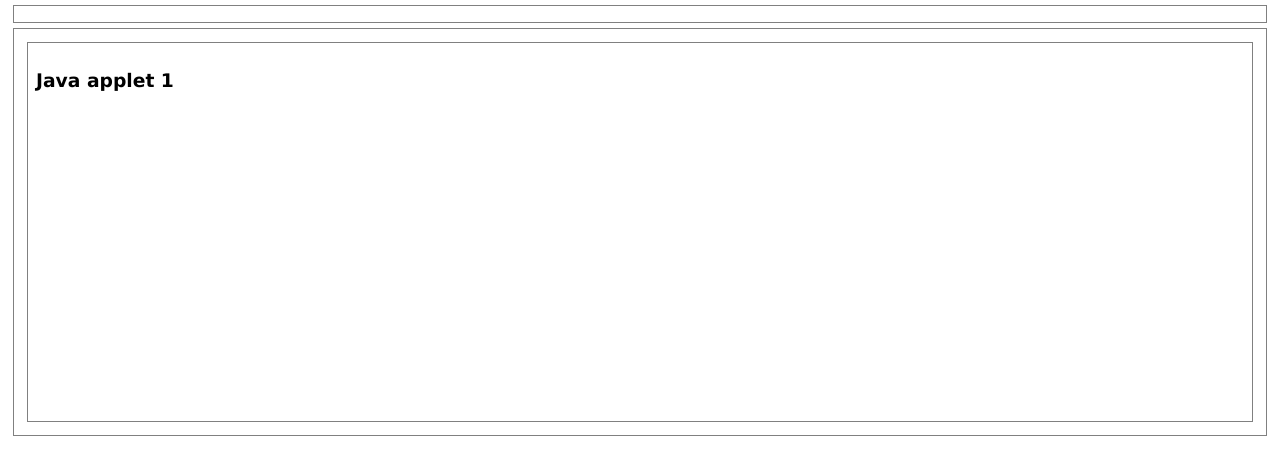
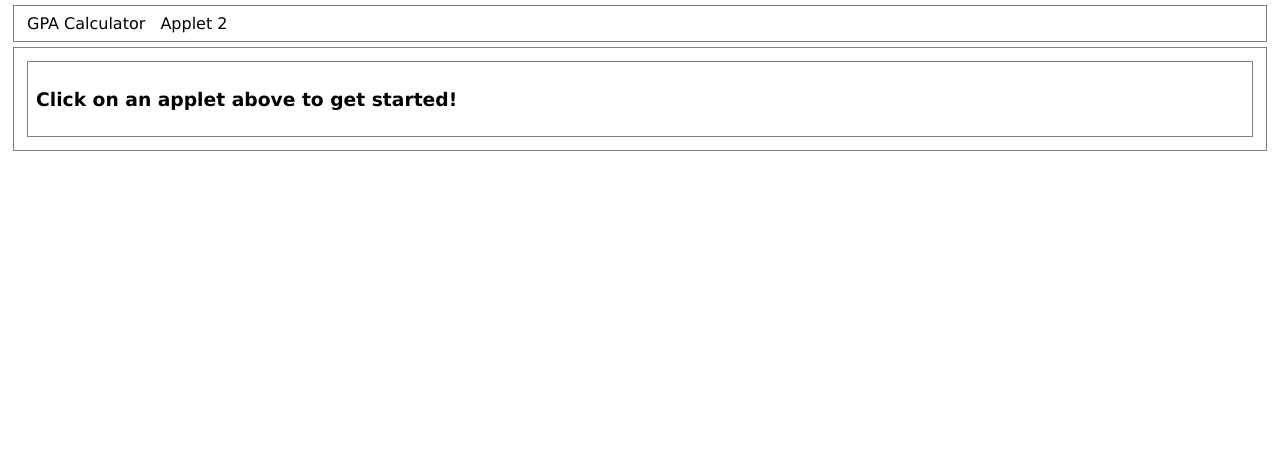
Before and after one commit to CBartsc/JavaApplets, a plain HTML site: page index.html in a window 1280 px wide. Shown: the part 107-582 px from the top of the page. Drawn offline with nearby package versions, Linux system fonts and the light colour scheme.

Commit message:
Added navbar & multiple applets

```diff
--- a/index.html
+++ b/index.html
@@ -9,17 +9,43 @@
 		http://api.jquery.com/
 		jQuery tutorial
 		http://www.w3schools.com/jquery/ -->
+		<script>
+			$(document).ready(function(){
+				$("#applet1").hide();
+				$("#applet2").hide();
+
+				$("#viewApplet1").click(function() {
+					$("article").hide("fast");
+					$("#applet1").show("fast");
+				});
+				$("#viewApplet2").click(function() {
+					$("article").hide("fast");
+					$("#applet2").show("fast");
+				});
+			});
+		</script>
 	</head>
 	<body>
 		<header>
 			<h1>Java Applets</h1>
 		</header>
-		<nav></nav>
+		<nav>
+			<ul>
+				<li id="viewApplet1">GPA Calculator</li>
+				<li id="viewApplet2">Applet 2</li>
+			</ul>
+		</nav>
 		<section>
-			<article>
-				<h1>Java applet 1</h1>
+			<article id="getStarted">
+				<h1>Click on an applet above to get started!</h1>
+			</article>
+			<article id="applet1">
+				<h1>GPA Calculator</h1>
 				<object class="javaApp" codetype="application/java" classid="java:gpaCalculator.class"
 				archive="javaApplet/GPACalc.jar" height="300" width="400"></object>
+			</article>
+			<article id="applet2">
+				<h1>Applet 2</h1>
 			</article>
 		</section>
 	</body>
```
